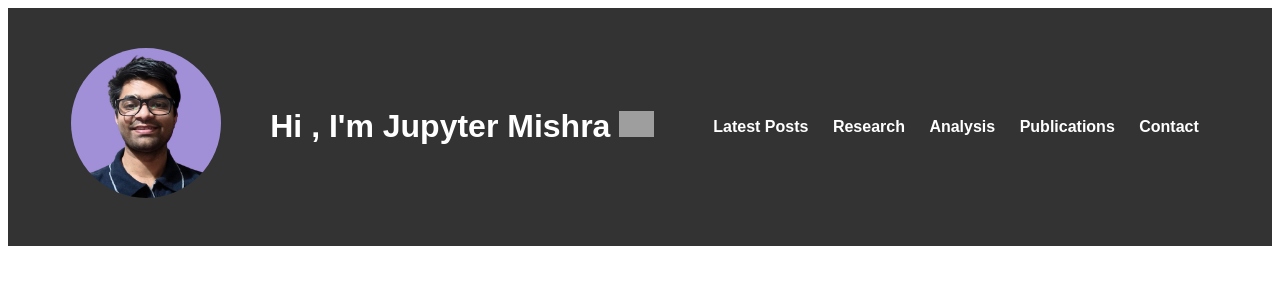
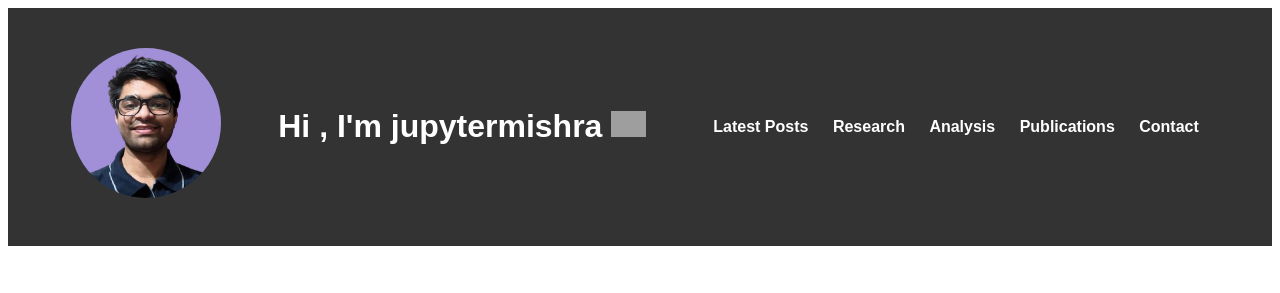
Before and after one commit to jupytermishra/jupytermishra.github.io, a Jekyll site: the page built from index.html, in a window 1280 px wide. Shown: the top 293 px of the page. Built offline with Jekyll 4.4.1, drawn with Linux system fonts in a browser that asks for light colours; grey boxes are pictures that could not be loaded.

Commit message:
Update header.html

```diff
--- a/_includes/header.html
+++ b/_includes/header.html
@@ -3,7 +3,7 @@
     <div class="profile-photo">
       <img src="{{ '/assets/img/56.jpg' | relative_url }}" alt="jupytermishra">
     </div>
-    <h1 align="center"><b>Hi , I'm Jupyter Mishra </b><img src="https://media.giphy.com/media/hvRJCLFzcasrR4ia7z/giphy.gif" width="35"></h1>
+    <h1 align="center"><b>Hi , I'm jupytermishra </b><img src="https://media.giphy.com/media/hvRJCLFzcasrR4ia7z/giphy.gif" width="35"></h1>
 
  <div align="center">
     <nav>
```
